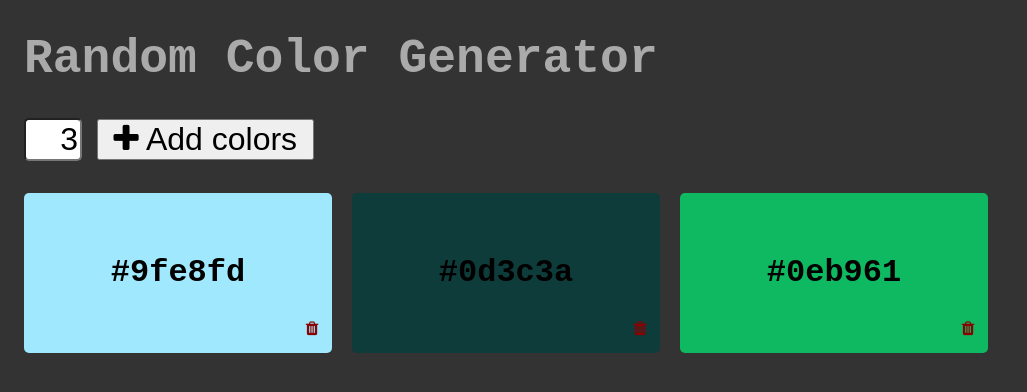
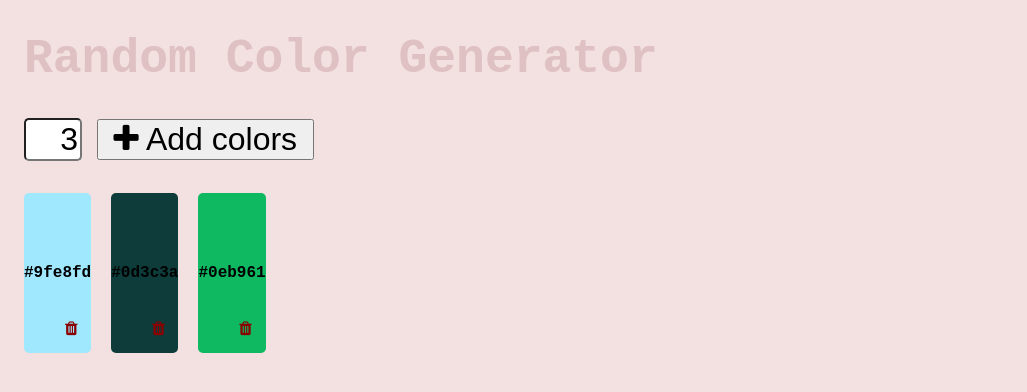
Before and after one commit to elis-11/color-generator, a plain HTML site: page index.html in a window 1280 px wide. Shown: the whole page, without its empty margins (0-1027 px from the left). Drawn offline with Linux system fonts and the light colour scheme.

Commit message:
css-changes

```diff
--- a/main.css
+++ b/main.css
@@ -1,12 +1,12 @@
 body {
 	font-family: 'Courier New', Courier, monospace;
 	padding: 0 1rem;
-	background-color: #333;
+	background-color: rgb(243, 224, 224);
 }
 
 h1 {
 	font-size: 3rem;
-	color: #aaa;
+	color: #dfc0c3;
 }
 
 #loading {
@@ -26,9 +26,9 @@ h1 {
 	border-radius: 5px;
 	line-height: 10rem;
 	text-align: center;
-	font-size: 2rem;
+	font-size: 1rem;
 	font-weight: bold;
-	flex-basis: 25%;
+	flex-basis: 5%;
 	margin: 0 20px 20px 0;
 }
 
```
